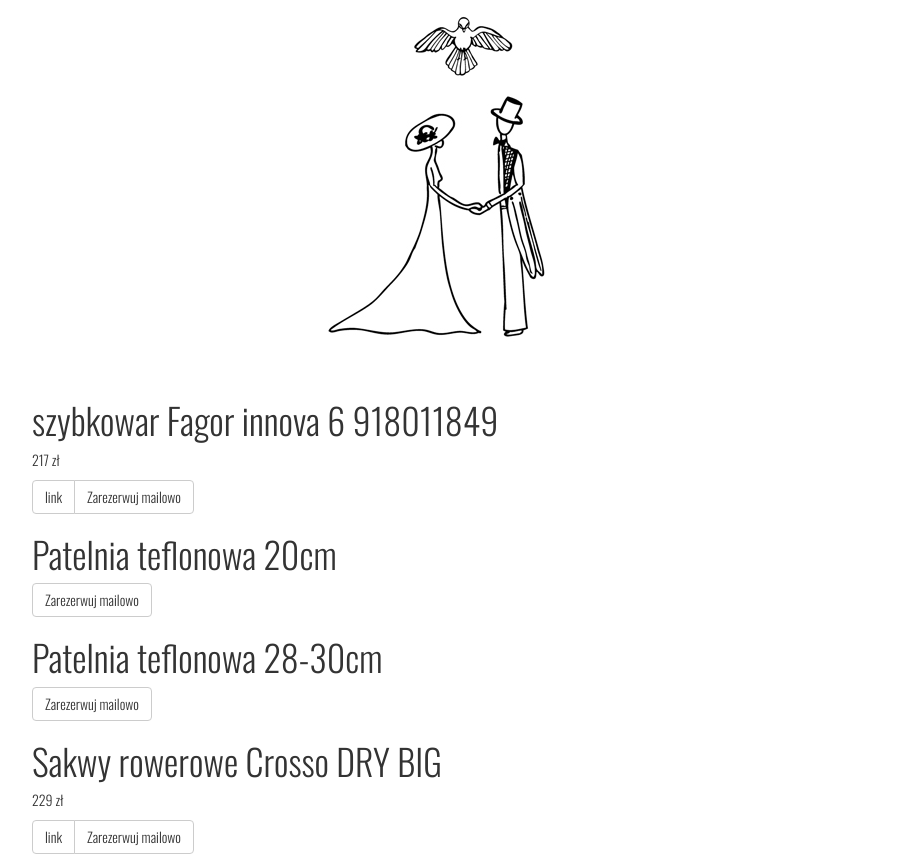
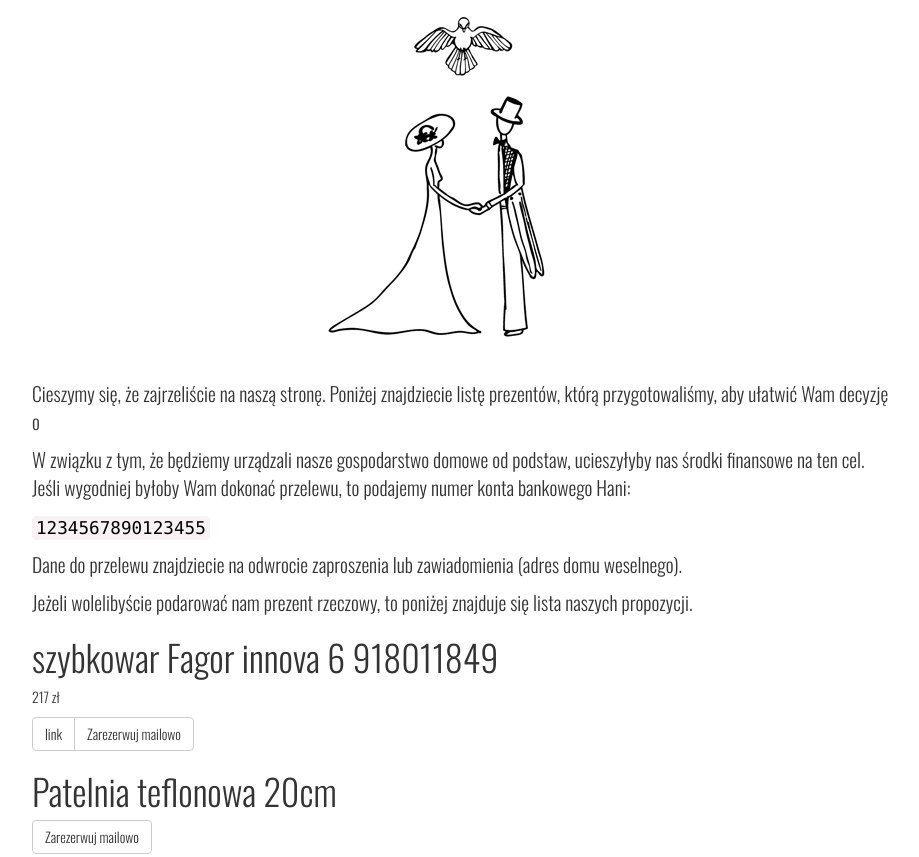
Before and after one commit to staschey/breczewscy, a plain HTML site: page index.html in a window 1280 px wide. Shown: the top 857 px of the page, without its empty margins (178-1097 px from the left). Drawn offline with nearby package versions, Linux system fonts and the light colour scheme.

Commit message:
welcome text

```diff
--- a/index.html
+++ b/index.html
@@ -15,6 +15,13 @@
     <div class='content'>
       <div class='header-image'>
         <img src='/breczewscy.jpg'/>
+      </div>
+      <div class='welcome'>
+        <p>Cieszymy się, że zajrzeliście na naszą stronę. Poniżej znajdziecie listę prezentów, którą przygotowaliśmy, aby ułatwić Wam decyzję o</p>
+        <p>W związku z tym, że będziemy urządzali nasze gospodarstwo domowe od podstaw, ucieszyłyby nas środki finansowe na ten cel. Jeśli wygodniej byłoby Wam dokonać przelewu, to podajemy numer konta bankowego Hani:<p>
+        <code class='account'>1234567890123455</code>
+        <p>Dane do przelewu znajdziecie na odwrocie zaproszenia lub zawiadomienia (adres domu weselnego).</p>
+        <p>Jeżeli wolelibyście podarować nam prezent rzeczowy, to poniżej znajduje się lista naszych propozycji.</p>
       </div>
       <article class='presents'>
 
--- a/main.css
+++ b/main.css
@@ -9,3 +9,11 @@ body, h1, p, a {
 .header-image {
   text-align: center;
 }
+
+.welcome {
+  font-size: 1.4em;
+}
+
+.account {
+  color: black;
+}
```
